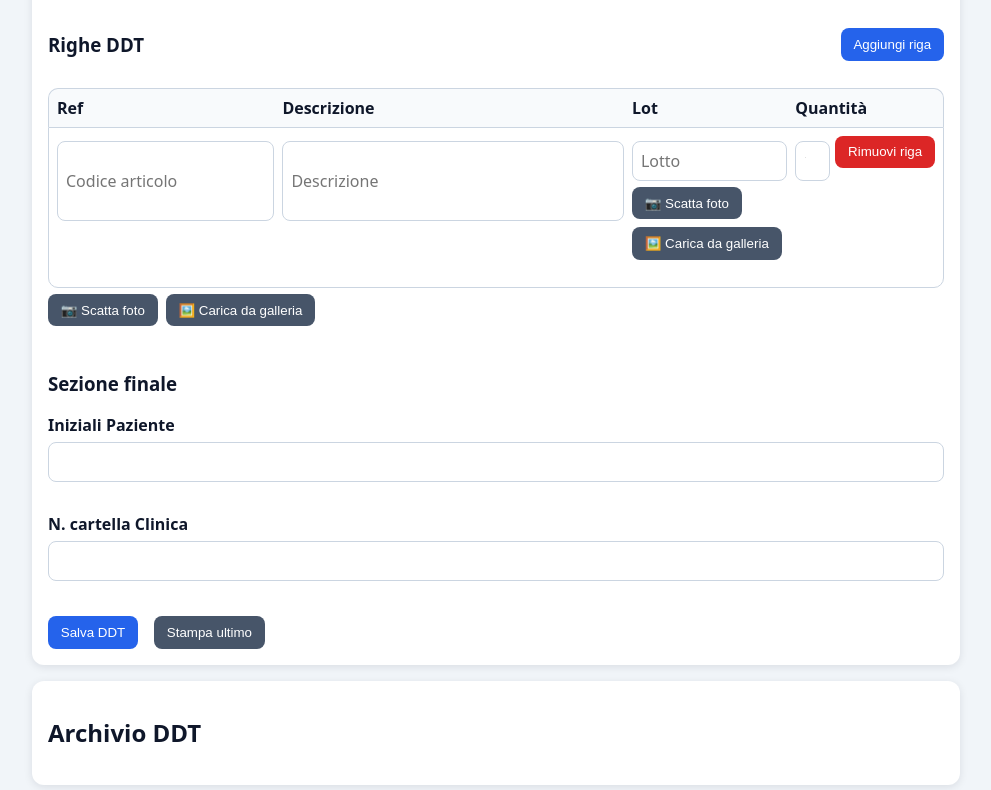
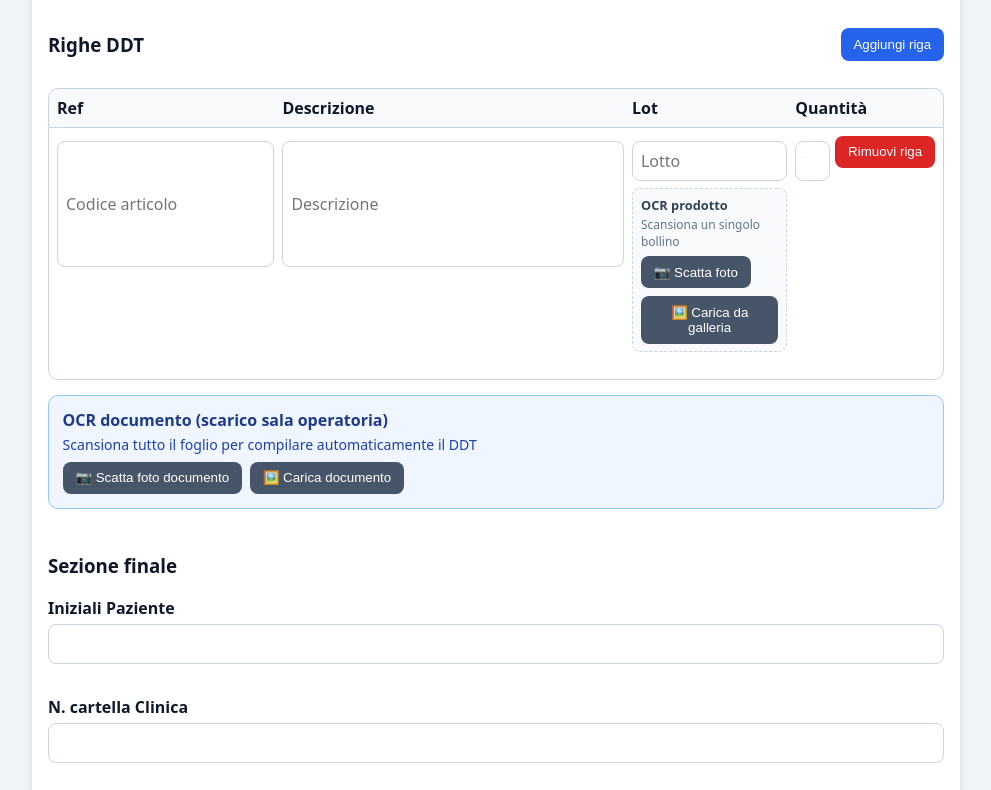
Before and after one commit to giovannibennardo83/DDT, a website: page index.html in a window 1280 px wide. Shown: the part 930-1720 px from the top of the page, without its empty margins (144-1135 px from the left). Drawn offline with Linux system fonts and the light colour scheme; no server answers.

Commit message:
Migliora distinzione UX tra OCR documento e OCR riga

```diff
--- a/app.js
+++ b/app.js
@@ -113,9 +113,13 @@ function renderRow(riga = createEmptyRiga()) {
 
     <div class="field-with-actions">
       <input type="text" class="lotto" value="${riga.lotto}" placeholder="Lotto" />
-      <div class="ocr-actions">
+      <div class="ocr-row-tools">
+        <p class="ocr-row-title">OCR prodotto</p>
+        <p class="ocr-row-subtitle">Scansiona un singolo bollino</p>
+      <div class="ocr-actions ocr-actions-row">
         <button type="button" class="ocr-scan-camera secondary">📷 Scatta foto</button>
         <button type="button" class="ocr-scan-gallery secondary">🖼️ Carica da galleria</button>
+      </div>
       </div>
       <small class="error-message"></small>
     </div>
--- a/index.html
+++ b/index.html
@@ -63,9 +63,13 @@
           <strong>Quantità</strong>
         </div>
         <div id="righe-container" class="righe-grid" role="table" aria-label="Righe DDT"></div>
-        <div class="ocr-actions">
-          <button type="button" id="ocr-scarico-btn" class="secondary">📷 Scatta foto</button>
-          <button type="button" id="ocr-scarico-gallery-btn" class="secondary">🖼️ Carica da galleria</button>
+        <div class="ocr-document-card" aria-label="OCR documento completo">
+          <h4 class="ocr-title">OCR documento (scarico sala operatoria)</h4>
+          <p class="ocr-subtitle">Scansiona tutto il foglio per compilare automaticamente il DDT</p>
+          <div class="ocr-actions ocr-actions-document">
+            <button type="button" id="ocr-scarico-btn" class="secondary">📷 Scatta foto documento</button>
+            <button type="button" id="ocr-scarico-gallery-btn" class="secondary">🖼️ Carica documento</button>
+          </div>
         </div>
         <p id="ocr-status" class="ocr-status" aria-live="polite"></p>
         <img id="ocr-preview" class="ocr-preview" alt="Anteprima immagine compressa per OCR" hidden />
--- a/styles.css
+++ b/styles.css
@@ -146,9 +146,47 @@ li {
   flex-wrap: wrap;
   margin-top: 0.35rem;
 }
+.ocr-document-card {
+  margin-top: 0.9rem;
+  padding: 0.85rem;
+  border: 1px solid #93c5fd;
+  border-radius: 10px;
+  background: #eff6ff;
+}
+.ocr-title {
+  margin: 0;
+  font-size: 1rem;
+  color: #1e3a8a;
+}
+.ocr-subtitle {
+  margin: 0.25rem 0 0.45rem;
+  font-size: 0.88rem;
+  color: #1e40af;
+}
+.ocr-row-tools {
+  margin-top: 0.4rem;
+  padding: 0.45rem 0.5rem;
+  border: 1px dashed #cbd5e1;
+  border-radius: 8px;
+  background: #f8fafc;
+}
+.ocr-row-title {
+  margin: 0;
+  font-size: 0.8rem;
+  font-weight: 700;
+  color: #334155;
+}
+.ocr-row-subtitle {
+  margin: 0.15rem 0 0.2rem;
+  font-size: 0.75rem;
+  color: #64748b;
+}
 .ocr-status { font-size: 0.9rem; color: #334155; min-height: 1.2rem; margin: 0.4rem 0; }
 .ocr-preview { max-width: 100%; max-height: 220px; border-radius: 8px; border: 1px solid #cbd5e1; margin-bottom: 0.5rem; }
-@media (max-width: 720px) { .ocr-actions button { width: 100%; } }
+@media (max-width: 720px) {
+  .ocr-actions button { width: 100%; }
+  .ocr-document-card { padding: 0.75rem; }
+}
 
 .description-wrap input { min-width: 220px; }
 @media (max-width: 720px) {
```
